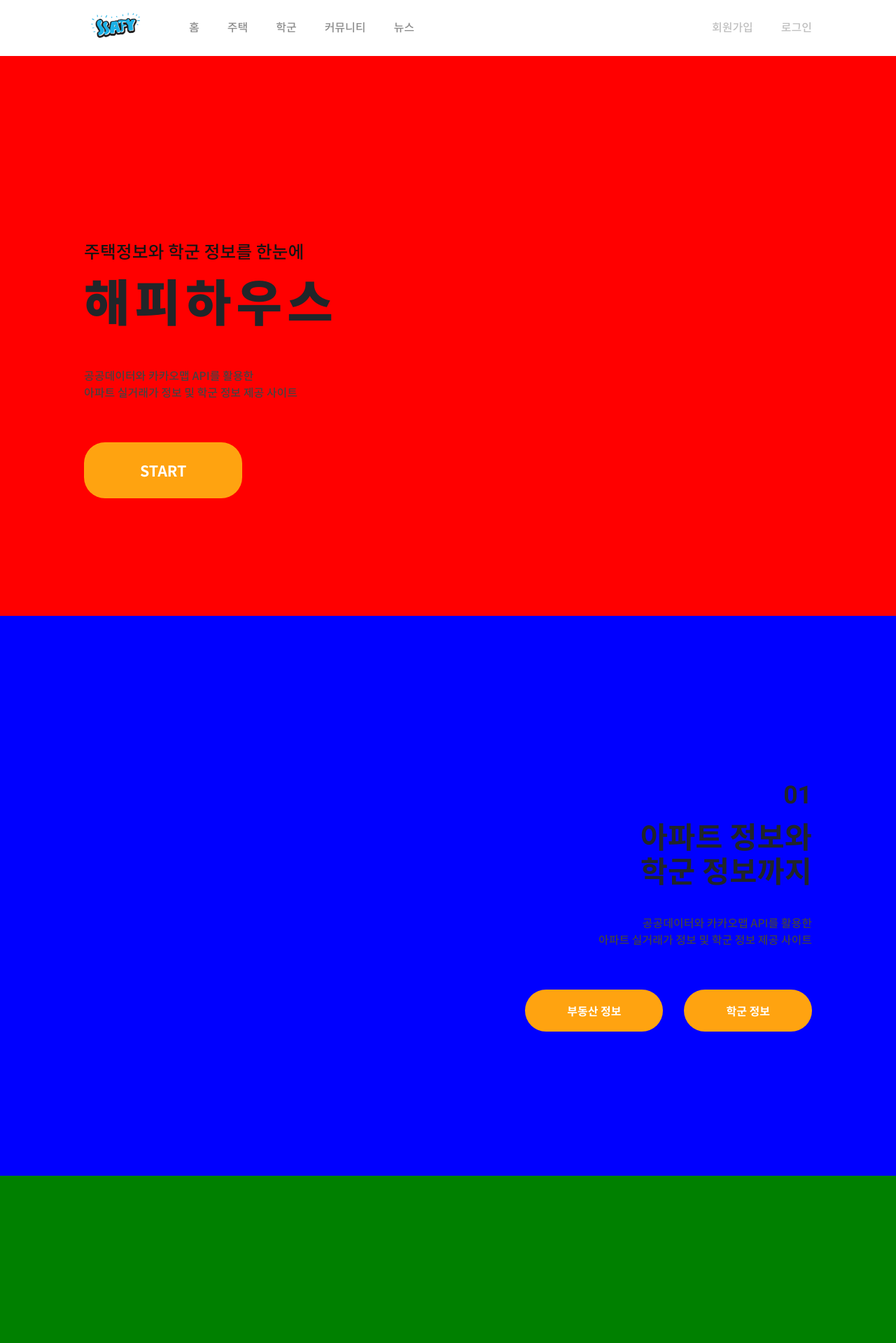
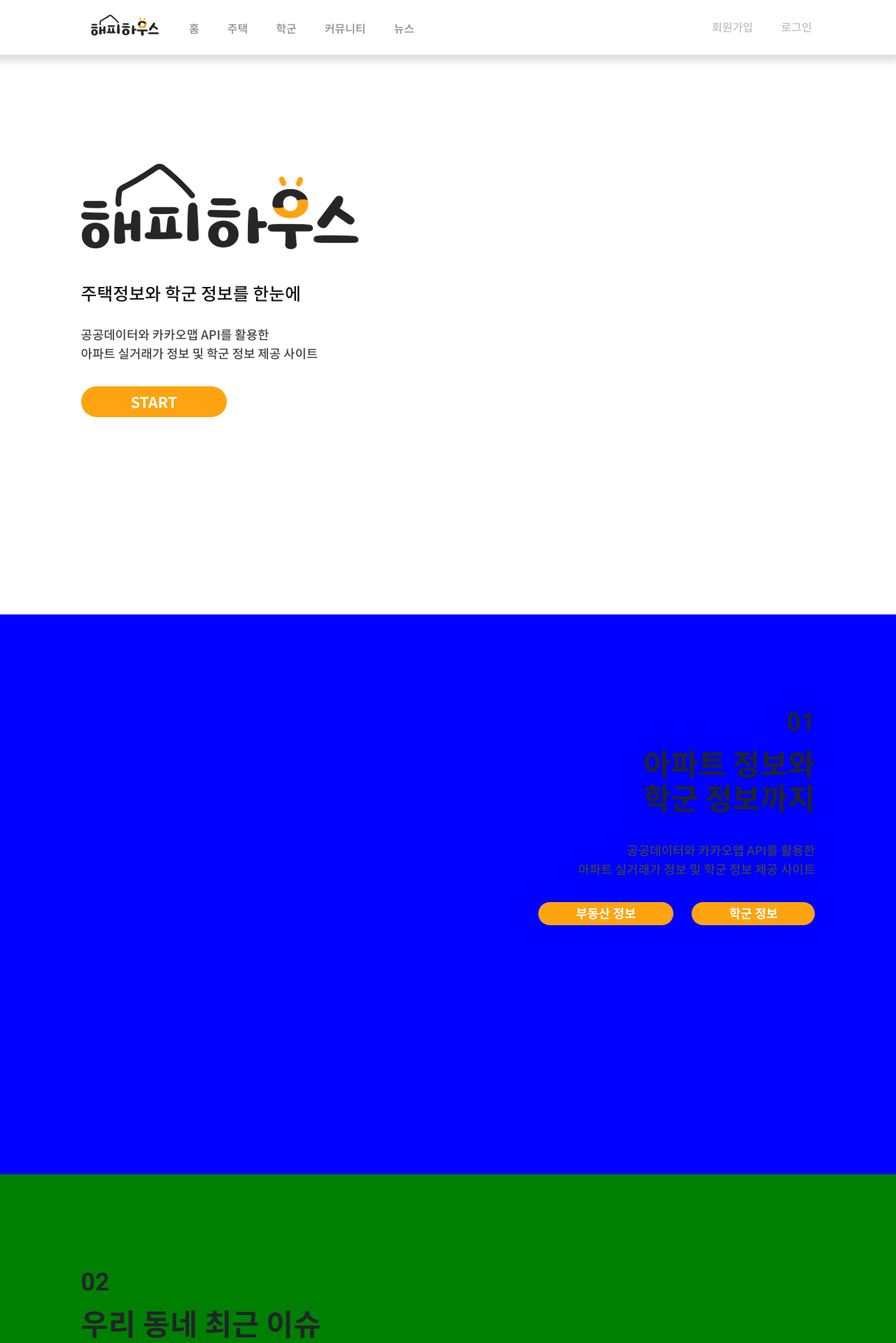
Before and after one commit to daseullll/HappyHouse, a Vue app in the folder ex/: page / in a window 1280 px wide. Shown: the top 1919 px of the page at 70% size. Built offline with nearby package versions, Linux system fonts and the light colour scheme.

Commit message:
comming soon..

```diff
--- a/ex/src/assets/styles/typography.scss
+++ b/ex/src/assets/styles/typography.scss
@@ -50,6 +50,9 @@ $PHONE-VH: 600px;
 }
 .fs-18 {
   font-size: vw(18px);
+}
+.fs-20 {
+  font-size: vw(20px);
 }
 .fs-22 {
   font-size: vw(22px);
--- a/ex/src/components/layout/HeaderNav.vue
+++ b/ex/src/components/layout/HeaderNav.vue
@@ -2,7 +2,7 @@
   <div class="header text-center">
     <div class="logo">
       <router-link to="/"
-        ><img src="@/assets/images/ssafy_logo.png" class="logoimg"
+        ><img src="@/assets/images/logo-gray-main.svg" class="logoimg"
       /></router-link>
     </div>
     <div class="catagory">
@@ -14,7 +14,7 @@
       <router-link to="/news">뉴스</router-link>
     </div>
     <div class="user" v-if="userInfo">
-      <router-link to="/">마이페이지</router-link>
+      <router-link to="/user">마이페이지</router-link>
       <button class="logout-btn" @click.prevent="onClickLogout">
         로그아웃
       </button>
@@ -52,7 +52,7 @@ export default {
 
 <style lang="scss">
 .header {
-  height: 80px;
+  height: 78px;
   width: 100%;
   //   position: absolute;
   // position: absolute;
@@ -65,9 +65,9 @@ export default {
 }
 .logoimg {
   position: absolute;
-  height: 36px;
+  height: 30px;
   left: 130px;
-  top: 18px;
+  top: 21px;
 }
 .catagory {
   display: flex;
@@ -78,7 +78,7 @@ export default {
 
   position: absolute;
   left: 270px;
-  top: 26px;
+  top: 28px;
   font-size: 16px;
   a {
     color: $color-gray-7;
@@ -104,7 +104,7 @@ export default {
   a {
     color: $color-gray-6;
     font-family: "NotoSansMedium";
-    text-decoration: none;
+    // text-decoration: none;
   }
   a:hover {
     text-decoration: none;
--- a/ex/src/components/user/UserMyPage.vue
+++ b/ex/src/components/user/UserMyPage.vue
@@ -0,0 +1,111 @@
+<template>
+  <div class="regist">
+    <div class="title-container">
+      <span
+        ><img class="titleIcon" src="@/assets/images/emoji/BlossomEmoji.png" />
+      </span>
+      <span class="underline title fs-48 notoBold">커뮤니티</span>
+    </div>
+    <div class="sub-title fs-24 mt-15 notoMid">
+      우리 동네 이웃들의 소근소근 이야기
+      <button class="board-write-btn fs-16 notoMid" @click="moveWrite">
+        글 작성
+      </button>
+    </div>
+    <div class="board-box" v-if="articles.length">
+      <table class="board-table" id="book-list">
+        <colgroup>
+          <col style="width: 10%" />
+          <col style="width: 40%" />
+          <col style="width: 25%" />
+          <col style="width: 25%" />
+        </colgroup>
+        <thead>
+          <tr class="fs-18 notoMid tb-first-line">
+            <th>글번호</th>
+            <th>제목</th>
+            <th>작성자</th>
+            <th>작성일</th>
+          </tr>
+        </thead>
+        <tbody>
+          <board-list-item
+            v-for="article in articles"
+            :key="article.articleno"
+            :article="article"
+          ></board-list-item>
+        </tbody>
+      </table>
+    </div>
+    <div v-else class="text-center board-box-empty">
+      <p>게시글이 없습니다ㅠ^ㅠ</p>
+      <p style="margin-top: -8px">첫 게시글을 작성해 보세요:)</p>
+    </div>
+  </div>
+</template>
+
+<script>
+import http from "@/api/http.js";
+import BoardListItem from "@/components/board/BoardListItem.vue";
+
+export default {
+  name: "BoardList",
+  components: { BoardListItem },
+  data() {
+    return {
+      articles: [],
+    };
+  },
+  created() {
+    http.get("/board").then(({ data }) => {
+      this.articles = data;
+    });
+  },
+  methods: {
+    moveWrite() {
+      this.$router.push({ name: "boardWrite" });
+    },
+  },
+};
+</script>
+
+<style lang="scss">
+.board-table {
+  text-align: center;
+  width: 100%;
+  color: $color-dark;
+  td,
+  th {
+    padding: 15px 0px 15px 0px;
+  }
+
+  .tb-first-line {
+    padding: 20px 0;
+    border-top: 1.5px solid $color-gray-7;
+    border-bottom: 1.5px solid $color-gray-7;
+  }
+  .tb-last-line {
+    border-bottom: 1.5px solid $color-gray-7;
+  }
+  .tb-line-line {
+    border-bottom: 1px solid $color-gray-5;
+  }
+}
+
+.board-box-empty {
+  padding-top: 150px;
+}
+
+.board-write-btn {
+  margin-left: 0px;
+  width: 100px;
+  height: 48px;
+
+  background: $color-gray-6;
+  border-radius: 30px;
+  border: none;
+  color: $color-white;
+  margin: 0 25px;
+  float: right;
+}
+</style>
--- a/ex/src/router/index.js
+++ b/ex/src/router/index.js
@@ -5,10 +5,10 @@ import HomeView from "../views/HomeView.vue";
 // import Vuex from "vuex";
 import HouseView from "../views/HouseView.vue";
 
-// // import UserView from "@/views/UserView.vue";
+import UserView from "@/views/UserView.vue";
 import LoginView from "../views/LoginView.vue";
 import JoinView from "@/views/JoinView.vue";
-// // import UserMyPage from "@/components/user/UserMyPage.vue";
+import UserMyPage from "@/components/user/UserMyPage.vue";
 // // import UserModify from "@/components/user/UserModify.vue";
 
 import NewsView from "../views/NewsView.vue";
@@ -57,23 +57,24 @@ const routes = [
     component: JoinView,
   },
 
-  //   {
-  //     // path: "/user",
-  //     // name: "user",
-  //     // component: () => import("@/views/UserView.vue"),
-  //     // children: [
-  //     // {
-  //     //   path: "usermypage",
-  //     //   name: "userMyPage",
-  //     //   component: () => import("@/components/user/UserMyPage.vue"),
-  //     // },
-  //     // {
-  //     //   path: "usermodify",
-  //     //   name: "userModify",
-  //     //   component: () => import("@/components/user/UserModify.vue"),
-  //     // },
-  //     // ],
-  //   },
+  {
+    path: "/user",
+    name: "user",
+    redirect: "/user/mypage",
+    component: UserView,
+    children: [
+      {
+        path: "mypage",
+        name: "MyPage",
+        component: UserMyPage,
+      },
+      // {
+      //   path: "modify",
+      //   name: "Modify",
+      //   component: () => import("@/components/user/UserModify.vue"),
+      // },
+    ],
+  },
   {
     // 뉴스
     path: "/news",
--- a/ex/src/views/HomeView.vue
+++ b/ex/src/views/HomeView.vue
@@ -4,10 +4,12 @@
     <section class="active page-container num1">
       <div class="section-contents">
         <div class="home-title">
+          <div class="title-main">
+            <img src="@/assets/images/logo-gray-main.svg" class="logo-home" />
+          </div>
           <div class="sub-main fs-28 notoMid">
             주택정보와 학군 정보를 한눈에
           </div>
-          <div class="title-main fs-80 notoBlack">해피하우스</div>
           <div class="sub-sub-main fs-20 notoMid">
             공공데이터와 카카오맵 API를 활용한
           </div>
@@ -92,10 +94,10 @@ export default {};
 </script>
 
 <style lang="scss">
-.main-banner {
-  height: 540px;
-  background-color: $KAKAO_YELLOW;
-}
+// .main-banner {
+//   height: 540px;
+//   background-color: $KAKAO_YELLOW;
+// }
 
 .page-container {
   // position: absolute;
@@ -105,23 +107,26 @@ export default {};
   height: 100%;
 }
 .num1 {
-  background-color: red;
   width: 100vw;
   height: 100vh;
 
-  padding: 80px 0 0px 0;
+  padding: vh(100px) 0 0 0;
   .title-main {
-    letter-spacing: 0.1em;
-    margin-bottom: 40px;
+    margin-top: vh(20px);
+    margin-bottom: vh(40px);
+  }
+  .logo-home {
+    margin-top: vh(30px);
+    height: vh(220px);
   }
   .sub-main {
     // letter-spacing: 0.05em;
     color: $color-dark;
-    margin-top: 30px;
+    margin-top: vh(80px);
+    margin-bottom: vh(50px);
   }
 
   .sub-sub-main {
-    width: 500px;
     color: $color-gray-9;
   }
 }
@@ -130,9 +135,9 @@ export default {};
   background-color: blue;
   width: 100vw;
   height: 100vh;
-  padding: 80px 0 0px 0;
+  padding: vh(80px) 0 0 0;
   .title-main {
-    margin-bottom: 0px;
+    margin-bottom: vh(0px);
   }
   .sub-sub-main {
     color: $color-gray-9;
@@ -143,7 +148,7 @@ export default {};
   background-color: green;
   width: 100vw;
   height: 100vh;
-  padding: 80px 0 0px 0;
+  padding: vh(80px) 0 0 0;
   .title-main {
     margin-bottom: 0px;
   }
@@ -153,38 +158,38 @@ export default {};
 }
 
 .section-contents {
-  padding: 150px 120px;
+  margin: vh(150px) vw(130px);
 }
 
 .btn-main {
-  border-radius: 30px;
-  line-height: 40px;
+  border-radius: 60px;
+  line-height: vh(40px);
   border: none;
   align-content: center;
   color: $color-white;
   background-color: $color-primary;
-  margin: 60px 0;
-  padding: 20px 80px;
+  margin: vh(60px) 0;
+  padding: vh(20px) vw(80px);
 }
 .btn-num2 {
   border-radius: 30px;
-  line-height: 40px;
+  line-height: vh(40px);
   border: none;
   align-content: center;
   color: $color-white;
   background-color: $color-primary;
-  margin: 60px 0 60px 30px;
-  padding: 10px 60px;
+  margin: vh(60px) 0 vh(60px) vw(30px);
+  padding: vh(10px) vw(60px);
 }
 
 .btn-num3 {
   border-radius: 30px;
-  line-height: 40px;
+  line-height: vh(40px);
   border: none;
   align-content: center;
   color: $color-white;
   background-color: $color-primary;
-  margin: 60px 0 60px 0;
-  padding: 10px 60px;
+  margin: vh(60px) 0 vh(60px) 0;
+  padding: vh(10px) vw(60px);
 }
 </style>
--- /dev/null
+++ b/ex/src/views/UserView.vue
@@ -0,0 +1,6 @@
+<template>
+  <div class="container outer">
+    <h2 class="text-center"></h2>
+    <router-view></router-view>
+  </div>
+</template>
```
Also changed, not shown: ex/src/assets/images/emoji/BlossomEmoji.png (added), ex/src/assets/images/logo-gray-main.svg (added), ex/src/components/user/UserJoin.vue (deleted).
